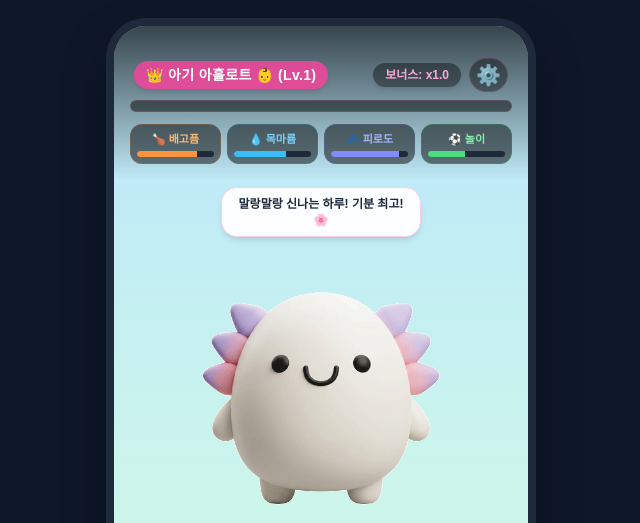
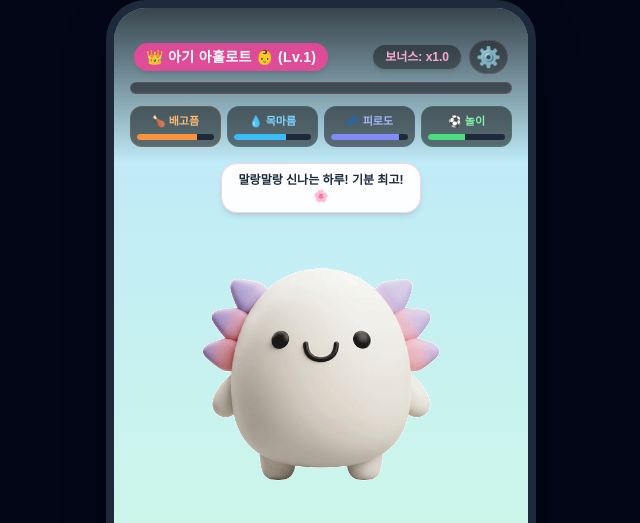
Before and after one commit to attractiveyun-coder/my-tiny-axolotl, a plain HTML site: page index.html in a window 1280 px wide. Shown: the top 523 px of the page, without its empty margins (319-959 px from the left). Drawn offline with nearby package versions, Linux system fonts and the light colour scheme; a web font is replaced by a local one.

Commit message:
아이폰8 및 기기별 해상도 대응 최종 코드

```diff
--- a/index.html
+++ b/index.html
@@ -24,11 +24,19 @@
             -webkit-user-select: none;
         }
 
-        /* Unity Game View 9:16 Simulation */
-        .game-container {
-            max-width: 430px;
-            aspect-ratio: 9 / 16;
-            box-shadow: 0 25px 50px -12px rgba(0, 0, 0, 0.7);
+        /* 📱 [모바일 대응 미디어 쿼리]
+           PC/태블릿(화면 가로 768px 이상)에서만 9:16 스마트폰 시뮬레이터 프레임과 테두리를 적용합니다.
+           아이폰 8 등의 모바일 기기에서는 화면을 100% 꽉 채워 상하단 잘림과 스크롤을 원천 차단합니다. */
+        @media (min-width: 768px) {
+            .game-container {
+                max-width: 430px;
+                aspect-ratio: 9 / 16;
+                box-shadow: 0 25px 50px -12px rgba(0, 0, 0, 0.7);
+                border-radius: 40px;
+                border-width: 8px;
+                border-color: #1e293b; /* slate-800 */
+                height: 85vh;
+            }
         }
 
         .bounce-hover:active {
@@ -57,7 +65,7 @@
             animation: jump 0.5s cubic-bezier(0.25, 0.8, 0.25, 1) forwards;
         }
 
-        /* 🎈 [모션 리팩토링] 하트 풍선 팝 모션용 엘라스틱 수직 상승 키프레임 정의 (탄성 흔들림 추가) */
+        /* 🎈 하트 풍선 팝 모션용 엘라스틱 수직 상승 키프레임 정의 (탄성 흔들림 추가) */
         @keyframes pop-float {
             0% {
                 transform: translate3d(0, 0, 0) scale(0) rotate(0deg);
@@ -112,13 +120,14 @@
         }
     </style>
 </head>
-<body class="flex items-center justify-center min-h-screen p-0 m-0 overflow-hidden">
+<body class="flex items-center justify-center min-h-screen md:min-h-screen p-0 m-0 overflow-hidden bg-slate-950">
 
-    <!-- Main Canvas Wrapper (스마트폰 크기 캔버스 고정) -->
-    <div class="game-container relative w-full h-full bg-slate-900 overflow-hidden flex flex-col rounded-[40px] border-8 border-slate-800">
+    <!-- Main Canvas Wrapper
+         모바일 기기에서는 h-dvh (동적 뷰포트 높이)를 100% 꽉 채우고, PC에서는 85vh 높이의 시뮬레이터로 조작되게 구조를 개선했습니다. -->
+    <div class="game-container relative w-full h-dvh flex flex-col bg-slate-900 overflow-hidden">
 
         <!-- ================= [TOP UI] Status Sliders ================= -->
-        <div class="absolute top-0 left-0 right-0 z-30 p-4 bg-gradient-to-b from-black/70 to-transparent pt-8">
+        <div class="absolute top-0 left-0 right-0 z-30 p-4 bg-gradient-to-b from-black/70 to-transparent pt-6 md:pt-8">
             <div class="flex justify-between items-center mb-2 px-1">
                 <div class="bg-pink-500/90 text-white font-bold px-3 py-1 rounded-full text-sm shadow-md tracking-wide">
                     👑 <span id="pet-stage">아기 아홀로트 (Lv.1)</span>
@@ -224,8 +233,9 @@
                 <div class="absolute bottom-10 right-6 text-6xl opacity-80">🛌</div>
             </div>
 
-            <!-- Character Wrapper -->
-            <div id="character-target" class="relative z-10 flex flex-col items-center justify-center pt-24 cursor-pointer">
+            <!-- Character Wrapper
+                 [세로 대응] 모바일의 좁은 상하 폭에 맞추어 상단 오프셋 패딩을 pt-24에서 pt-8(PC에선 pt-12)로 컴팩트하게 압축했습니다. -->
+            <div id="character-target" class="relative z-10 flex flex-col items-center justify-center pt-8 md:pt-12 cursor-pointer">
 
                 <!-- 말풍선 영역 (자연스러운 세로 누적 흐름 설계) -->
                 <div id="status-bubble" class="mb-4 bg-white/95 text-slate-800 font-bold px-4 py-2 rounded-2xl shadow-md border border-pink-200 text-xs transition-all text-center whitespace-normal max-w-[200px] relative z-20">
@@ -288,7 +298,7 @@
         </div>
 
         <!-- ================= [BOTTOM NAV] Navigation Taps ================= -->
-        <div class="relative z-20 bg-slate-950 pb-6 pt-2 px-4 border-t border-slate-900 flex justify-between items-center gap-2">
+        <div class="relative z-20 bg-slate-950 pb-4 md:pb-6 pt-2 px-4 border-t border-slate-900 flex justify-between items-center gap-2">
             <div class="flex-1 grid grid-cols-3 gap-1.5">
                 <button id="nav-yard" onpointerdown="switchSpace('yard')" class="relative bounce-hover py-2.5 rounded-xl border border-emerald-500 bg-emerald-950 text-emerald-300 font-bold text-xs">
                     🏡 마당
@@ -313,9 +323,9 @@
         </div>
 
         <!-- ================= [MINI GAME POPUP] ================= -->
+        <!-- [모바일 세로 가드] max-h-[90vh] 및 overflow-y-auto를 장착하여 아이폰 8에서도 모달 정보가 잘리지 않게 설계했습니다. -->
         <div id="game-modal" class="absolute inset-0 z-50 bg-black/80 flex-col items-center justify-center p-6 hidden">
-            <!-- 게임 오버 팝업 내장 구조 설계 -->
-            <div class="bg-slate-900 border-2 border-pink-400 rounded-2xl p-5 w-full max-w-sm flex flex-col items-center">
+            <div class="bg-slate-900 border-2 border-pink-400 rounded-2xl p-5 w-full max-w-sm flex flex-col items-center max-h-[90vh] overflow-y-auto">
 
                 <!-- [세부 화면 1: 시작 & 게임 플레이 화면] -->
                 <div id="mini-game-play-view" class="w-full flex flex-col items-center">
@@ -358,9 +368,10 @@
             </div>
         </div>
 
-        <!-- ================= ⚙️ [SETTINGS MODAL (Q1 & Q2)] ================= -->
+        <!-- ================= ⚙️ [SETTINGS MODAL] ================= -->
+        <!-- [모바일 세로 가드] 보관소 패널에도 max-h-[90vh] overflow-y-auto 세이프 적용 -->
         <div id="settings-modal" class="absolute inset-0 z-50 bg-black/80 flex flex-col items-center justify-center p-6 hidden">
-            <div class="bg-slate-900 border-2 border-pink-400 rounded-2xl p-5 w-full max-w-sm flex flex-col relative text-slate-200">
+            <div class="bg-slate-900 border-2 border-pink-400 rounded-2xl p-5 w-full max-w-sm flex flex-col relative text-slate-200 max-h-[90vh] overflow-y-auto">
                 <button onpointerdown="closeSettings()" class="absolute top-3 right-3 text-slate-400 hover:text-white text-xl">✕</button>
                 <h3 class="text-lg font-game text-pink-400 mb-3 text-center">⚙️ 아홀로트 보관소</h3>
 
@@ -402,7 +413,7 @@
             </div>
         </div>
 
-        <!-- ================= 🚨 [FLOATING TOAST MESSAGE (No Alert)] ================= -->
+        <!-- ================= 🚨 [FLOATING TOAST MESSAGE] ================= -->
         <div id="toast-message" class="absolute top-28 left-1/2 transform -translate-x-1/2 z-50 bg-slate-950/95 text-white border border-pink-400 text-xs py-2.5 px-4 rounded-xl shadow-lg transition-all duration-300 opacity-0 pointer-events-none text-center font-bold tracking-wide min-w-[240px]">
             알림 메시지
         </div>
@@ -481,9 +492,9 @@
         };
 
         const GROWTH_STAGES = {
-            1: { name: "아기 아홀로트 👶", scale: 0.85, multiplier: 1.0, threshold: 100, happyEmoji: "🌸", sadEmoji: "🥺", sleepyEmoji: "🥱", angryEmoji: "😡" },
-            2: { name: "어린이 아홀로트 👦", scale: 1.0, multiplier: 1.5, threshold: 250, happyEmoji: "🐸", sadEmoji: "😭", sleepyEmoji: "💤", angryEmoji: "⚡" },
-            3: { name: "대장 아홀로트 👑", scale: 1.2, multiplier: 2.5, threshold: 99999, happyEmoji: "🐉", sadEmoji: "🥀", sleepyEmoji: "🌌", angryEmoji: "🔥" }
+            1: { name: "아기 아홀로트 👶", scale: 0.85, multiplier: 1.0, threshold: 100 },
+            2: { name: "어린이 아홀로트 👦", scale: 1.0, multiplier: 1.5, threshold: 250 },
+            3: { name: "대장 아홀로트 👑", scale: 1.2, multiplier: 2.5, threshold: 99999 }
         };
 
         let isImageBroken = false;
@@ -798,7 +809,7 @@
             playSound(350, 'triangle', 0.1);
             playSound(450, 'triangle', 0.1, 0.05);
 
-            // 침실에 들어가고 잘 때만 음악 재생, 그 외 방에서는 조용하게 가드 처리
+            // 침실에 들어가하고 잘 때만 음악 재생, 그 외 방에서는 조용하게 가드 처리
             if (spaceName === 'bedroom' && gameData.isSleeping) {
                 startLullaby();
             } else {
@@ -860,7 +871,7 @@
         }
 
         // ==========================================
-        // 🚀 [상호작용 연출 전면 고도화] 하트 풍선 탄성 팝 파티클 엔진 🚀
+        // 🚀 하트 풍선 탄성 팝 파티클 엔진 🚀
         // 터치 타입에 따른 전용 파티클이 뿅 피어나 부드럽게 상승하다가 소멸합니다.
         // ==========================================
         function spawnHeartParticle(x, y, type = 'touch') {
```
